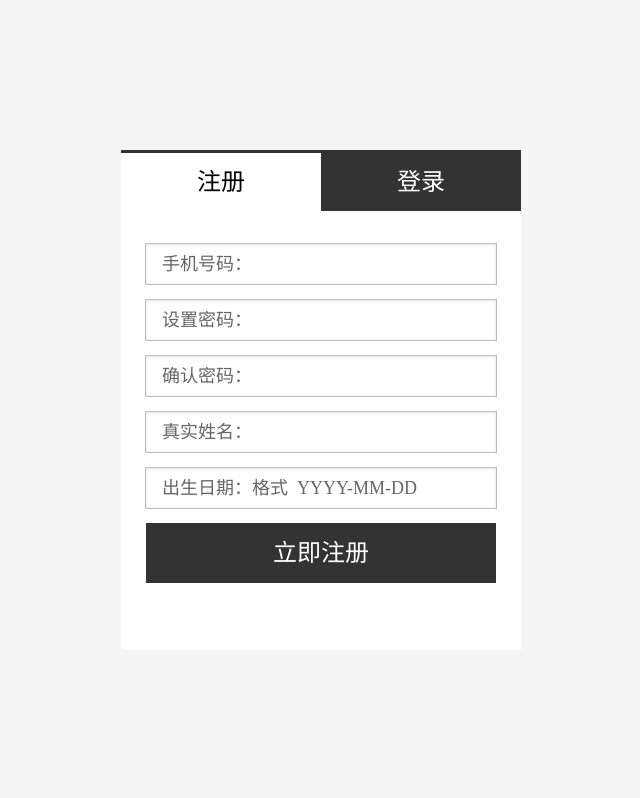
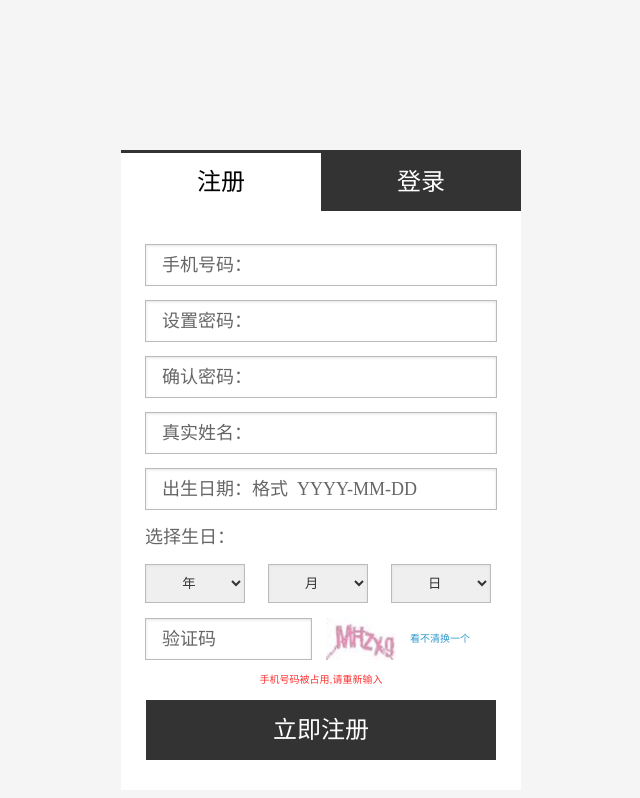
Before and after one commit to lilinchun1/shop_html, a plain HTML site: page login.html in a window 1280 px wide. Shown: the whole page, without its empty margins (319-959 px from the left). Drawn offline with Linux system fonts and the light colour scheme.

Commit message:
login.html 增加字段（未完成）

```diff
--- a/login.html
+++ b/login.html
@@ -26,11 +26,37 @@
             <input class="login-input-text" type="text" name="" id="" value="真实姓名：" id="" onfocus="if (value =='真实姓名：'){value =''}" onblur="if (value ==''){value='真实姓名：'}" placeholder="真实姓名："/>
 
             <input class="login-input-text" type="text" name="" id="" value="出生日期：格式  YYYY-MM-DD" id="" onfocus="if (value =='出生日期：格式  YYYY-MM-DD'){value =''}" onblur="if (value ==''){value='出生日期：格式  YYYY-MM-DD'}" placeholder="出生日期：格式  YYYY-MM-DD"/>
+            <div class="date-item">
+                <p>
+                    选择生日：
+                </p>
+                <select class="select-date">
+                    <option>年</option>
+                    <option>年</option>
+                </select>
+                <select class="select-date">
+                    <option>月</option>
+                    <option>月</option>
+                </select>
+                <select class="select-date">
+                    <option>日</option>
+                    <option>日</option>
+                </select>
+            </div>
+            <div class="verification-item">
+                <input class="login-input-text input-verification" type="text" name="" id="" value="验证码" id="" onfocus="if (value =='验证码'){value =''}" onblur="if (value ==''){value='验证码'}" placeholder="验证码"/>
+                <img src="images/yzm.jpg" alt="" class="yzm-pic"/>
+                <a href="">看不清换一个</a>
+            </div>
+            <div class="login-alert">
+                手机号码被占用,请重新输入
+            </div>
             <button type="button" class="login-btn">立即注册</button>
         </div>
         <div class="log-in-content" id="j-login-con">
             <input class="login-input-text" type="text" name="" id="" value="手机号码：" id="" onfocus="if (value =='手机号码：'){value =''}" onblur="if (value ==''){value='手机号码：'}" placeholder="手机号码："/>
             <input class="login-input-text" type="text" name="" id="" value="密码：" id="" onfocus="if (value =='密码：'){value =''}" onblur="if (value ==''){value='密码：'}" placeholder="密码："/>
+
              <button type="button" class="login-btn">立即登录</button>
         </div>
     </div>
--- a/sass/index.scss
+++ b/sass/index.scss
@@ -767,7 +767,7 @@ a{
   position: relative;
   margin: 150px auto;
   width: 400px;
-  height: 500px;
+  height: 640px;
   overflow: hidden;
   background: #ffffff;
     .active{
@@ -794,13 +794,15 @@ a{
 }
 .register-content,.log-in-content{
   position: absolute;
-  top: 61px;
+  top: 94px;
   left: 0;
   z-index: -1;
-  padding: 32px 0 42px 0;
+  //padding: 32px 0 42px 0;
   width: 100%;
-  height: 100%;
+  height: 84%;
   background: #ffffff;
+}
+.log-in-content{  background: #ffffff url("../images/bbf-logo-h-sm.png") bottom center no-repeat;
 }
 .login-input-text {
   margin: 0 auto 14px auto;
@@ -830,6 +832,54 @@ a{
     &:hover{
       opacity: .9;
     }
+}
+.date-item{
+  padding-left: 24px;
+  p{
+    height: 40px;
+    font-size: 1.8em;
+    color: $n-font-color3;
+  }
+  .select-date{
+    padding: 10px 0;
+    margin-right: 20px;
+    width: 100px;
+    //height: 40px;
+    line-height: 40px;
+    border: 1px solid $border-color;
+    box-shadow: inset 0 1px 3px #e3e3e3;
+    color: $n-font-color;
+      option{
+        width: 100px;
+        height: 40px;
+        text-align: center;
+        line-height: 40px;}
+  }
+
+}
+.verification-item{
+  margin-top: 15px;
+    a{
+      line-height: 42px;
+      color: #3399cc;
+    }
+}
+.input-verification{
+  margin: 0 0 0 24px;
+  width: 165px;
+  float: left;
+}
+.yzm-pic{
+  margin: 0 14px;
+  float: left;
+  overflow: hidden;
+  width: 70px;
+  height: 42px;}
+.login-alert{
+  height: 40px;
+  line-height: 40px;
+  color: #ff3333;
+  text-align: center;
 }
 /*login页 结束*/
 
```
Also changed, not shown: images/yzm.jpg (added), styles/index.css, 1 other file.
